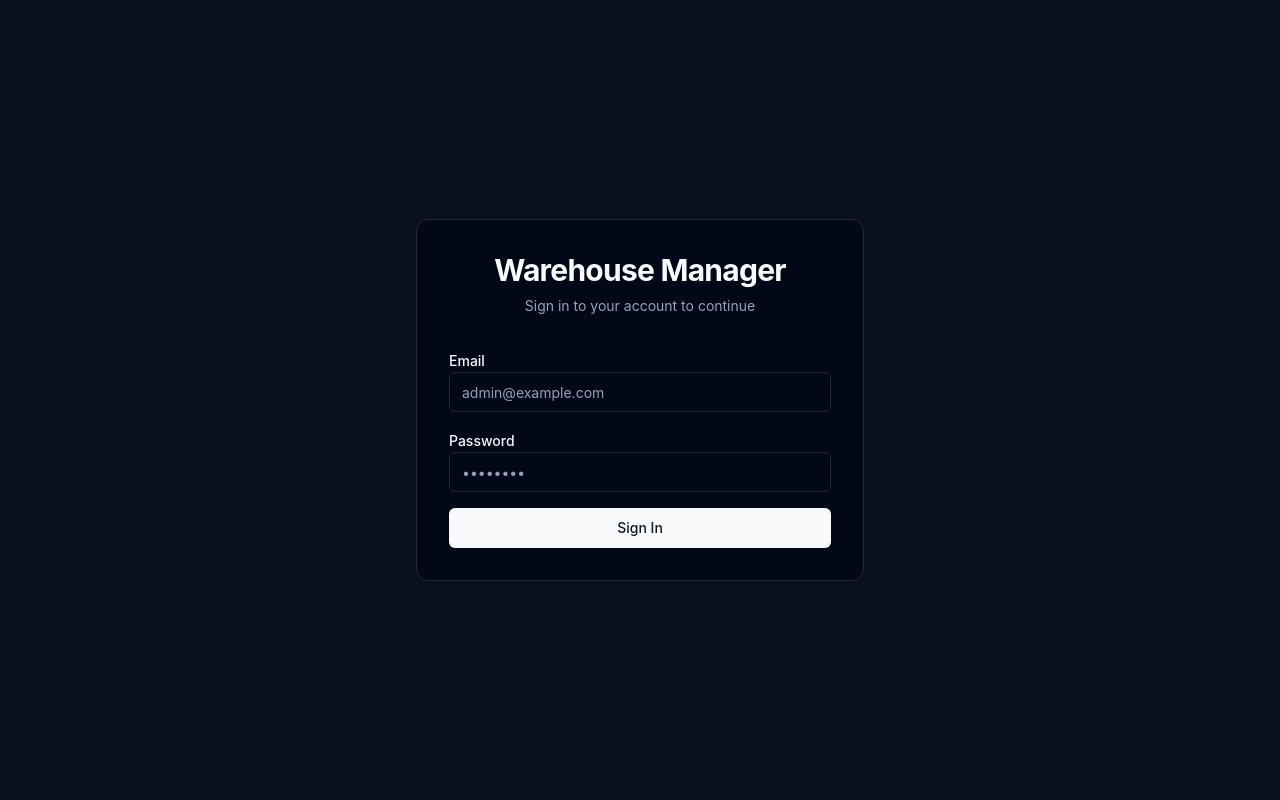
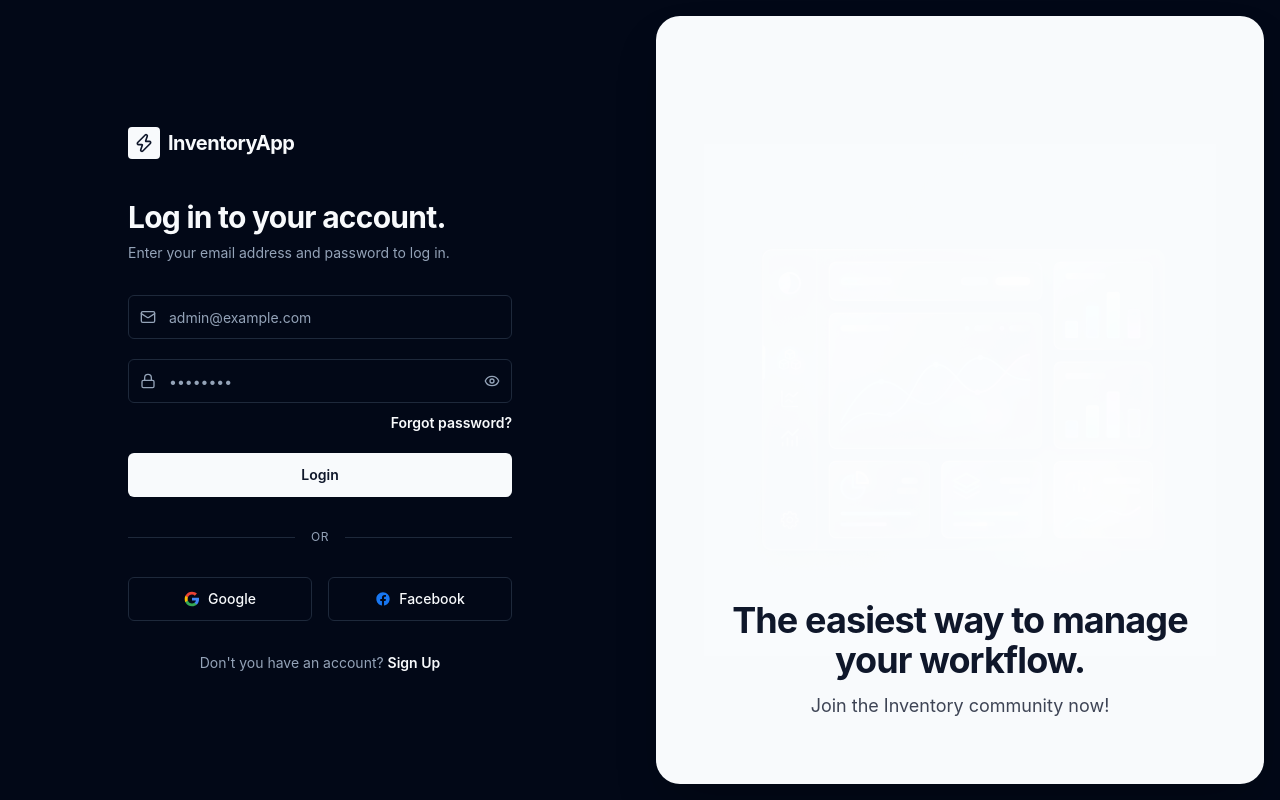
Before and after one commit to Muneerbakkar/Inventory-frontend, a React (Vite) app: page /login in a window 1280 px wide. Built offline with nearby package versions, Linux system fonts and the light colour scheme; no server answers.

Commit message:
feat: redesign login page with split layout

```diff
--- a/src/pages/Login.jsx
+++ b/src/pages/Login.jsx
@@ -1,11 +1,12 @@
 import { useState } from "react";
-import { useNavigate } from "react-router-dom";
+import { useNavigate, Link } from "react-router-dom";
 import { useDispatch } from "react-redux";
 import { useForm } from "react-hook-form";
 import { useLoginMutation } from "../features/auth/authApi";
 import { setCredentials } from "../features/auth/authSlice";
 import { Button } from "../components/ui/Button";
 import { Input } from "../components/ui/Input";
+import { Eye, EyeOff, Mail, Lock, Zap } from "lucide-react";
 
 export const Login = () => {
   const { register, handleSubmit, formState: { errors } } = useForm();
@@ -13,6 +14,7 @@ export const Login = () => {
   const dispatch = useDispatch();
   const navigate = useNavigate();
   const [errorMsg, setErrorMsg] = useState("");
+  const [showPassword, setShowPassword] = useState(false);
 
   const onSubmit = async (data) => {
     try {
@@ -26,44 +28,137 @@ export const Login = () => {
   };
 
   return (
-    <div className="flex min-h-screen items-center justify-center bg-muted/30 p-4">
-      <div className="w-full max-w-md rounded-xl border bg-card p-8 shadow-sm">
-        <div className="mb-8 text-center">
-          <h1 className="text-3xl font-bold tracking-tight text-primary">Warehouse Manager</h1>
-          <p className="mt-2 text-sm text-muted-foreground">Sign in to your account to continue</p>
+    <div className="flex min-h-screen bg-background">
+      {/* Left Panel: Login Form */}
+      <div className="flex w-full flex-col justify-center px-4 py-12 sm:px-12 md:px-24 lg:w-1/2 xl:px-32">
+        <div className="mx-auto w-full max-w-md">
+          {/* Logo Section */}
+          <div className="mb-10 flex items-center gap-2">
+            <div className="flex h-8 w-8 items-center justify-center rounded bg-primary text-primary-foreground">
+              <Zap className="h-5 w-5" />
+            </div>
+            <span className="text-xl font-bold tracking-tight">InventoryApp</span>
           </div>
 
+          <h2 className="text-3xl font-bold tracking-tight text-foreground">
+            Log in to your account.
+          </h2>
+          <p className="mt-2 text-sm text-muted-foreground">
+            Enter your email address and password to log in.
+          </p>
+
           {errorMsg && (
-          <div className="mb-4 rounded-md bg-destructive/15 p-3 text-sm text-destructive">
+            <div className="mt-6 rounded-md bg-destructive/15 p-3 text-sm text-destructive">
               {errorMsg}
             </div>
           )}
 
-        <form onSubmit={handleSubmit(onSubmit)} className="space-y-4">
-          <div className="space-y-2">
-            <label className="text-sm font-medium" htmlFor="email">Email</label>
+          <form onSubmit={handleSubmit(onSubmit)} className="mt-8 space-y-5">
+            <div className="space-y-1.5">
+              <div className="relative">
+                <div className="pointer-events-none absolute inset-y-0 left-0 flex items-center pl-3">
+                  <Mail className="h-4 w-4 text-muted-foreground" />
+                </div>
                 <Input
                   id="email"
                   type="email"
                   placeholder="admin@example.com"
+                  className="pl-10 h-11"
                   {...register("email", { required: "Email is required" })}
                 />
+              </div>
               {errors.email && <p className="text-xs text-destructive">{errors.email.message}</p>}
             </div>
-          <div className="space-y-2">
-            <label className="text-sm font-medium" htmlFor="password">Password</label>
+
+            <div className="space-y-1.5">
+              <div className="relative">
+                <div className="pointer-events-none absolute inset-y-0 left-0 flex items-center pl-3">
+                  <Lock className="h-4 w-4 text-muted-foreground" />
+                </div>
                 <Input
                   id="password"
-              type="password"
+                  type={showPassword ? "text" : "password"}
                   placeholder="••••••••"
+                  className="pl-10 h-11 pr-10"
                   {...register("password", { required: "Password is required" })}
                 />
+                <button
+                  type="button"
+                  onClick={() => setShowPassword(!showPassword)}
+                  className="absolute inset-y-0 right-0 flex items-center pr-3 text-muted-foreground hover:text-foreground"
+                >
+                  {showPassword ? <EyeOff className="h-4 w-4" /> : <Eye className="h-4 w-4" />}
+                </button>
+              </div>
               {errors.password && <p className="text-xs text-destructive">{errors.password.message}</p>}
+
+              <div className="flex justify-end pt-1">
+                <a href="#" className="text-sm font-semibold text-primary hover:text-primary/80">
+                  Forgot password?
+                </a>
               </div>
-          <Button type="submit" className="w-full" disabled={isLoading}>
-            {isLoading ? "Signing in..." : "Sign In"}
+            </div>
+
+            <Button type="submit" className="w-full h-11 bg-primary hover:bg-primary/90 text-primary-foreground font-semibold" disabled={isLoading}>
+              {isLoading ? "Signing in..." : "Login"}
             </Button>
           </form>
+
+          <div className="mt-8 relative">
+            <div className="absolute inset-0 flex items-center" aria-hidden="true">
+              <div className="w-full border-t border-border"></div>
+            </div>
+            <div className="relative flex justify-center text-xs">
+              <span className="bg-background px-4 text-muted-foreground uppercase tracking-wider">Or</span>
+            </div>
+          </div>
+
+          <div className="mt-8 grid grid-cols-2 gap-4">
+            <Button variant="outline" className="h-11 font-medium bg-background text-foreground hover:bg-muted border-border">
+              <svg className="mr-2 h-4 w-4" aria-hidden="true" viewBox="0 0 24 24">
+                <path d="M22.56 12.25c0-.78-.07-1.53-.2-2.25H12v4.26h5.92c-.26 1.37-1.04 2.53-2.21 3.31v2.77h3.57c2.08-1.92 3.28-4.74 3.28-8.09z" fill="#4285F4"/>
+                <path d="M12 23c2.97 0 5.46-.98 7.28-2.66l-3.57-2.77c-.98.66-2.23 1.06-3.71 1.06-2.86 0-5.29-1.93-6.16-4.53H2.18v2.84C3.99 20.53 7.7 23 12 23z" fill="#34A853"/>
+                <path d="M5.84 14.09c-.22-.66-.35-1.36-.35-2.09s.13-1.43.35-2.09V7.07H2.18C1.43 8.55 1 10.22 1 12s.43 3.45 1.18 4.93l2.85-2.22.81-.62z" fill="#FBBC05"/>
+                <path d="M12 5.38c1.62 0 3.06.56 4.21 1.64l3.15-3.15C17.45 2.09 14.97 1 12 1 7.7 1 3.99 3.47 2.18 7.07l3.66 2.84c.87-2.6 3.3-4.53 6.16-4.53z" fill="#EA4335"/>
+                <path d="M1 1h22v22H1z" fill="none"/>
+              </svg>
+              Google
+            </Button>
+            <Button variant="outline" className="h-11 font-medium bg-background text-foreground hover:bg-muted border-border">
+              <svg className="mr-2 h-4 w-4" fill="#1877F2" viewBox="0 0 24 24" aria-hidden="true">
+                <path fillRule="evenodd" d="M22 12c0-5.523-4.477-10-10-10S2 6.477 2 12c0 4.991 3.657 9.128 8.438 9.878v-6.987h-2.54V12h2.54V9.797c0-2.506 1.492-3.89 3.777-3.89 1.094 0 2.238.195 2.238.195v2.46h-1.26c-1.243 0-1.63.771-1.63 1.562V12h2.773l-.443 2.89h-2.33v6.988C18.343 21.128 22 16.991 22 12z" clipRule="evenodd" />
+              </svg>
+              Facebook
+            </Button>
+          </div>
+
+          <p className="mt-8 text-center text-sm text-muted-foreground">
+            Don't you have an account?{" "}
+            <Link to="#" className="font-semibold text-primary hover:text-primary/80">
+              Sign Up
+            </Link>
+          </p>
+        </div>
+      </div>
+
+      {/* Right Panel: Feature Graphic */}
+      <div className="hidden lg:flex lg:w-1/2 p-4">
+        <div className="relative flex w-full h-full flex-col justify-end overflow-hidden rounded-3xl bg-primary shadow-2xl">
+          {/* Abstract Dashboard Illustration */}
+          <div className="absolute inset-0 flex items-center justify-center p-12">
+             <img src="/login-illustration.png" alt="Dashboard Abstract UI" className="w-full h-auto max-w-lg object-contain mix-blend-screen opacity-90 drop-shadow-2xl" />
+          </div>
+
+          {/* Graphic Overlay Text */}
+          <div className="relative z-10 px-12 pb-16 text-center text-primary-foreground">
+            <h3 className="text-4xl font-bold tracking-tight mb-3">
+              The easiest way to manage<br />your workflow.
+            </h3>
+            <p className="text-primary-foreground/80 text-lg">
+              Join the Inventory community now!
+            </p>
+          </div>
+        </div>
       </div>
     </div>
   );
```
Also changed, not shown: public/login-illustration.png (added). Lines whose indentation alone changed are shown as unchanged.
